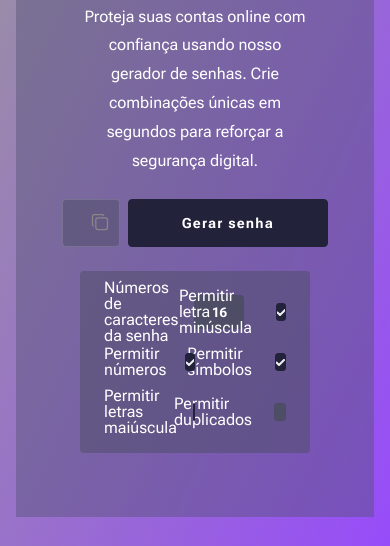
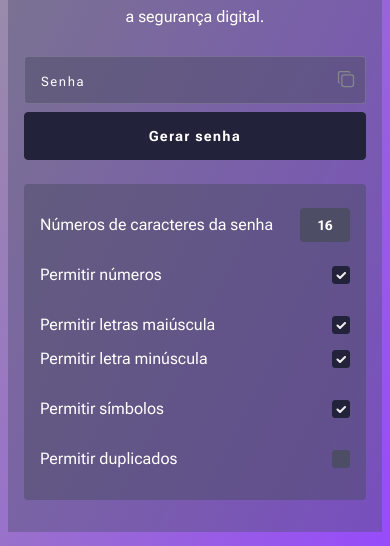
Before and after one commit to lucasfernandodev/password-generator, a plain HTML site: page index.html in a window 390 px wide. Shown: the part 195-741 px from the top of the page. Drawn offline with Linux system fonts and the light colour scheme.

Commit message:
feat: Add mobile design

```diff
--- a/assets/css/style.css
+++ b/assets/css/style.css
@@ -30,6 +30,26 @@ body, button, input{
   border-radius: 4px;
   position: relative;
   z-index: 1;
+}
+
+@media screen and (max-width: 825px){
+  .main{
+    padding: 24px;
+  }
+}
+
+@media screen and (max-width: 450px){
+  html{
+    height: auto;
+  }
+  body{
+    padding: 32px 0px;
+    height: auto;
+  }
+  .main{
+    width: calc(100% - 16px);
+    padding: 32px 16px;
+  }
 }
 
 .main::after{
@@ -153,6 +173,23 @@ body, button, input{
   letter-spacing: 0.12rem;
 }
 
+@media screen and (max-width: 825px){
+  .form__fieldset .button-submit{
+    min-width: 180px;
+  }
+}
+
+@media screen and (max-width: 550px){
+  .form__fieldset{
+    flex-direction: column;
+  }
+  .form__fieldset .button-submit,
+  .form__fieldset .display{
+    width: 100%;
+    height: 48px;
+  }
+}
+
 .form__fieldset .button-submit:hover{
   background-color: var(--primary-hover);
   border-color: var(--primary-hover);
@@ -176,6 +213,12 @@ body, button, input{
   border-radius: 4px;
 }
 
+@media screen and (max-width: 450px){
+  .form__filter{
+    padding: 24px 16px;
+  }
+}
+
 .form__filter .col{
   width: 50%;
   display: flex;
@@ -184,8 +227,13 @@ body, button, input{
   height: fit-content;
 }
 
+.form__filter .col:first-child{
+  min-width: 304px;
+}
+
 .form__filter .col:last-child{
   align-items: flex-end;
+  flex-shrink: 1;
 }
 
 .form__filter .filter__opt{
@@ -195,6 +243,33 @@ body, button, input{
   gap: 16px;
 }
 
+@media screen and (max-width: 660px){
+  .form__filter{
+    flex-direction: column;
+  }
+
+  .form__filter .col{
+    width: 100%;
+    justify-content: flex-start;
+
+  }
+
+  .form__filter .col:last-child{
+    align-items: flex-start;
+    justify-content: space-between;
+  }
+
+  .form__filter .filter__opt{
+    justify-content: space-between;
+    width: 100%;
+  }
+}
+
+@media screen and (max-width: 440px){
+  .form__filter .col:first-child{
+    min-width: unset;
+  }
+}
 .form__filter .filter__opt #pass-length{
   width: 50px;
   height: 34px;
--- a/index.html
+++ b/index.html
@@ -81,7 +81,7 @@
     </form>
   </main>
   <footer class="footer">
-    <a href="#">
+    <a target="_blank" href="github.com/lucasfernandodev/">
       <span>Conhecer Autor</span>
       <svg xmlns="http://www.w3.org/2000/svg" class="icon icon-tabler icon-tabler-arrow-narrow-right" width="24" height="24" viewBox="0 0 24 24" stroke-width="2" stroke="currentColor" fill="none" stroke-linecap="round" stroke-linejoin="round"><path stroke="none" d="M0 0h24v24H0z" fill="none"/><path d="M5 12l14 0" /><path d="M15 16l4 -4" /><path d="M15 8l4 4" /></svg>
     </a>
```
